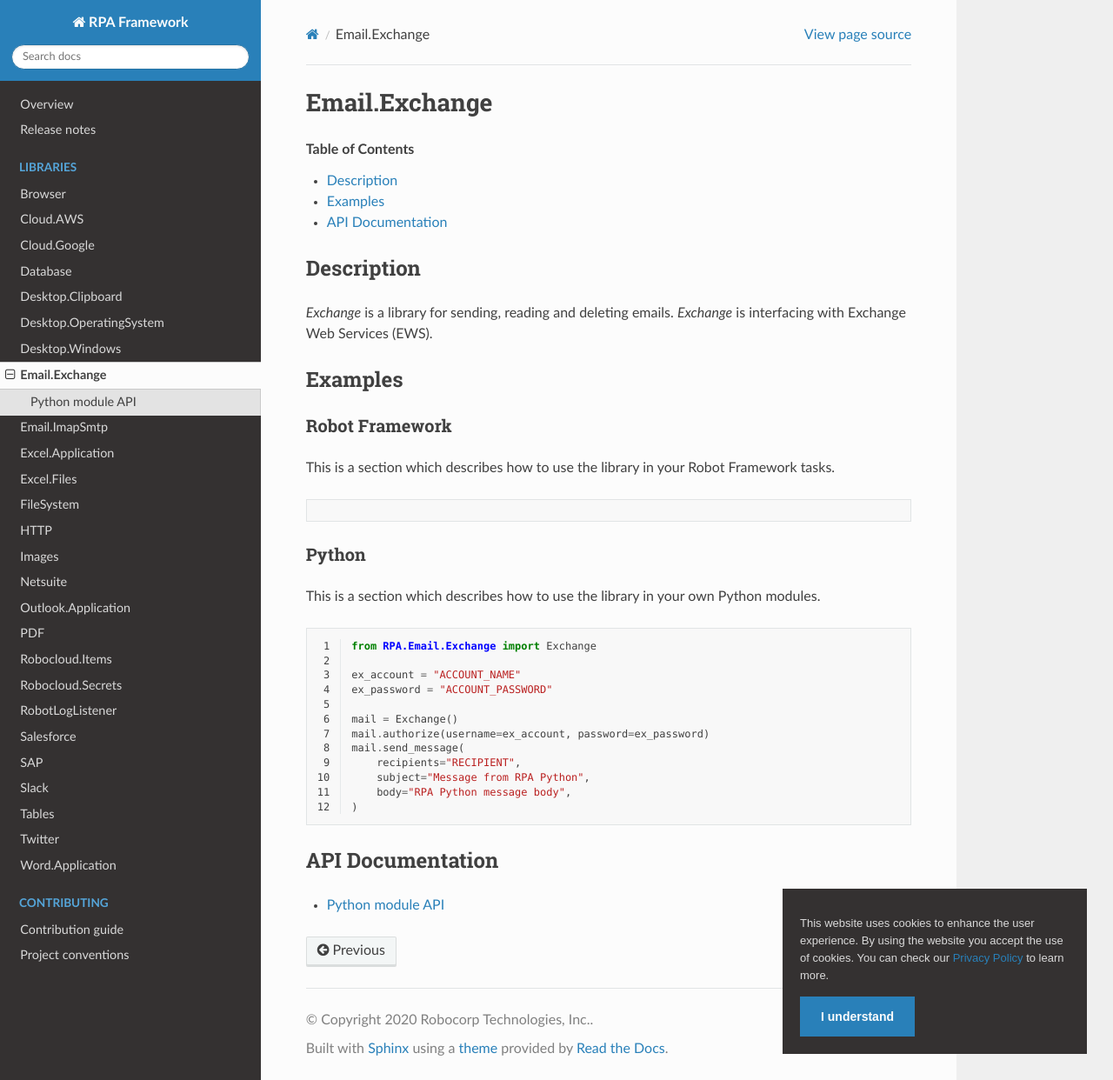
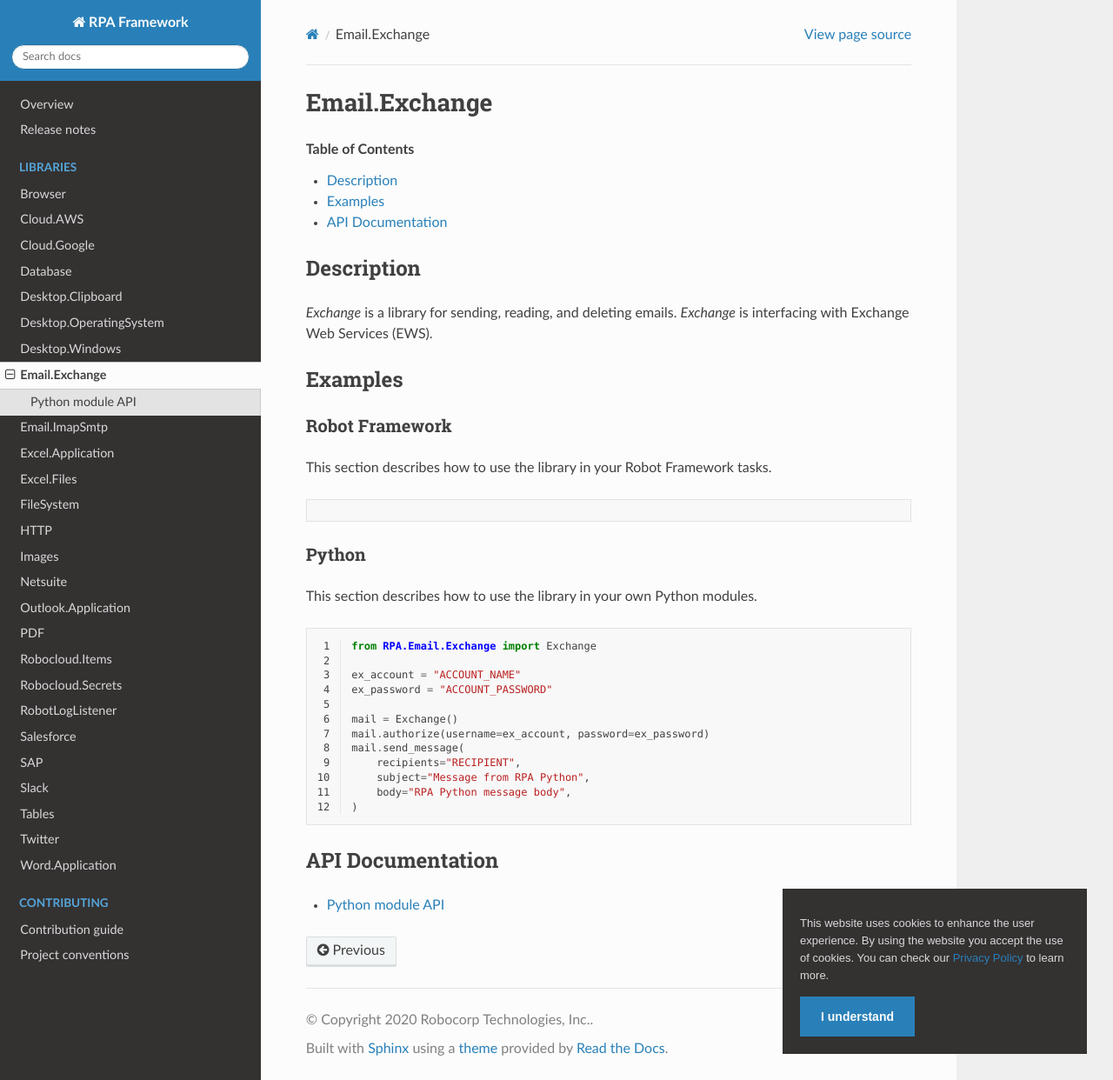
Before and after one commit to coderprovider/Framework-RPA, a Sphinx documentation site: the page built from docs/source/libraries/email_exchange/index.rst, in a window 1280 px wide and 1242 px high. Shown: the whole window at 87% size. Built offline with Sphinx 7.4.7 and the Read the Docs theme 2.0.0, drawn with Linux system fonts in a browser that asks for light colours; pages that are not in the unit, such as notebooks, are missing from menus.

Commit message:
Update Email.Exchange library docs

```diff
--- a/docs/source/libraries/email_exchange/index.rst
+++ b/docs/source/libraries/email_exchange/index.rst
@@ -10,7 +10,7 @@
 Description
 ***********
 
-`Exchange` is a library for sending, reading and
+`Exchange` is a library for sending, reading, and
 deleting emails. `Exchange` is interfacing with
 Exchange Web Services (EWS).
 
@@ -22,8 +22,7 @@
 Robot Framework
 ===============
 
-This is a section which describes how to use the library in your
-Robot Framework tasks.
+This section describes how to use the library in your Robot Framework tasks.
 
 .. code-block:: robotframework
     :linenos:
@@ -54,8 +53,7 @@
 Python
 ======
 
-This is a section which describes how to use the library in your
-own Python modules.
+This section describes how to use the library in your own Python modules.
 
 .. code-block:: python
     :linenos:
```
